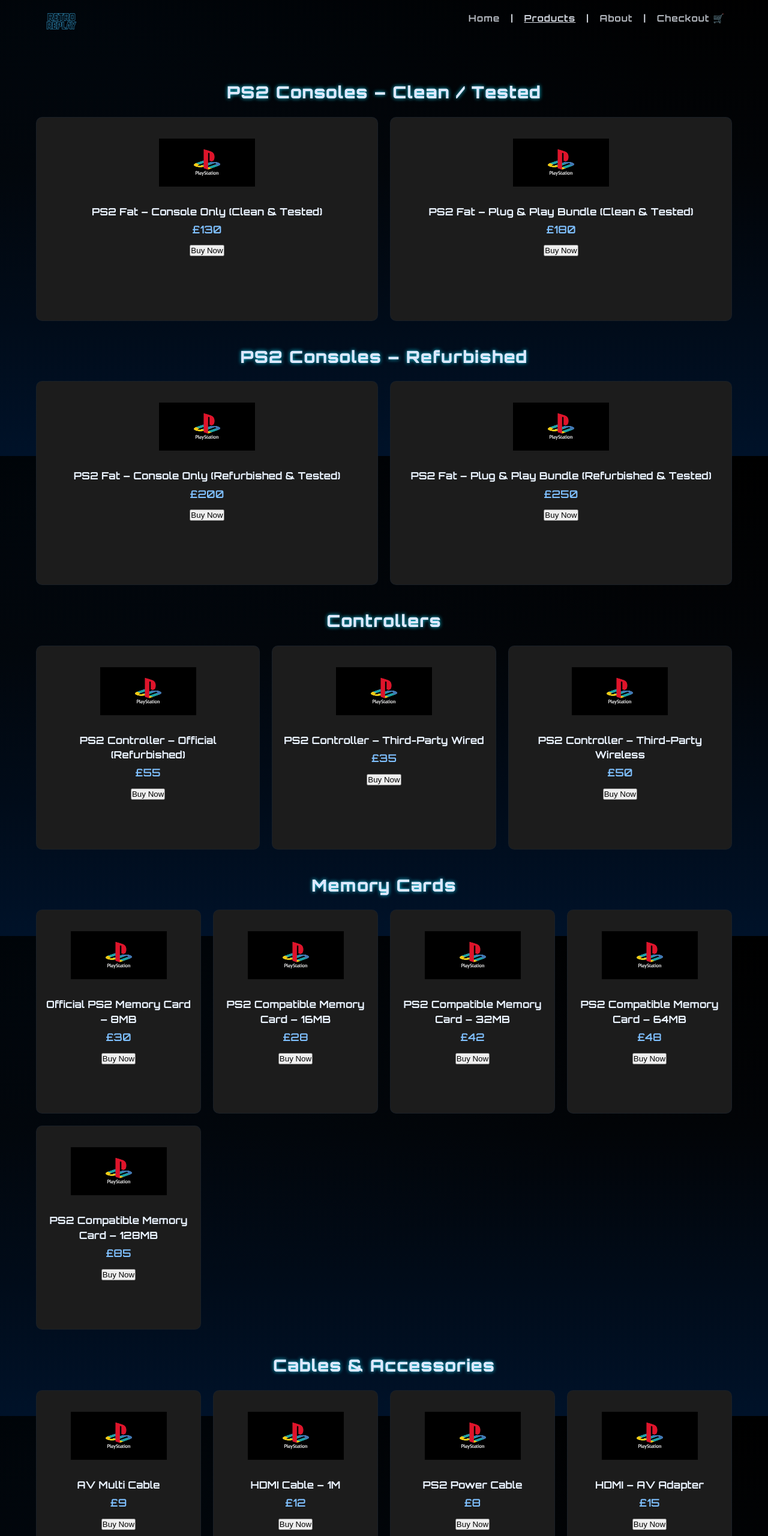
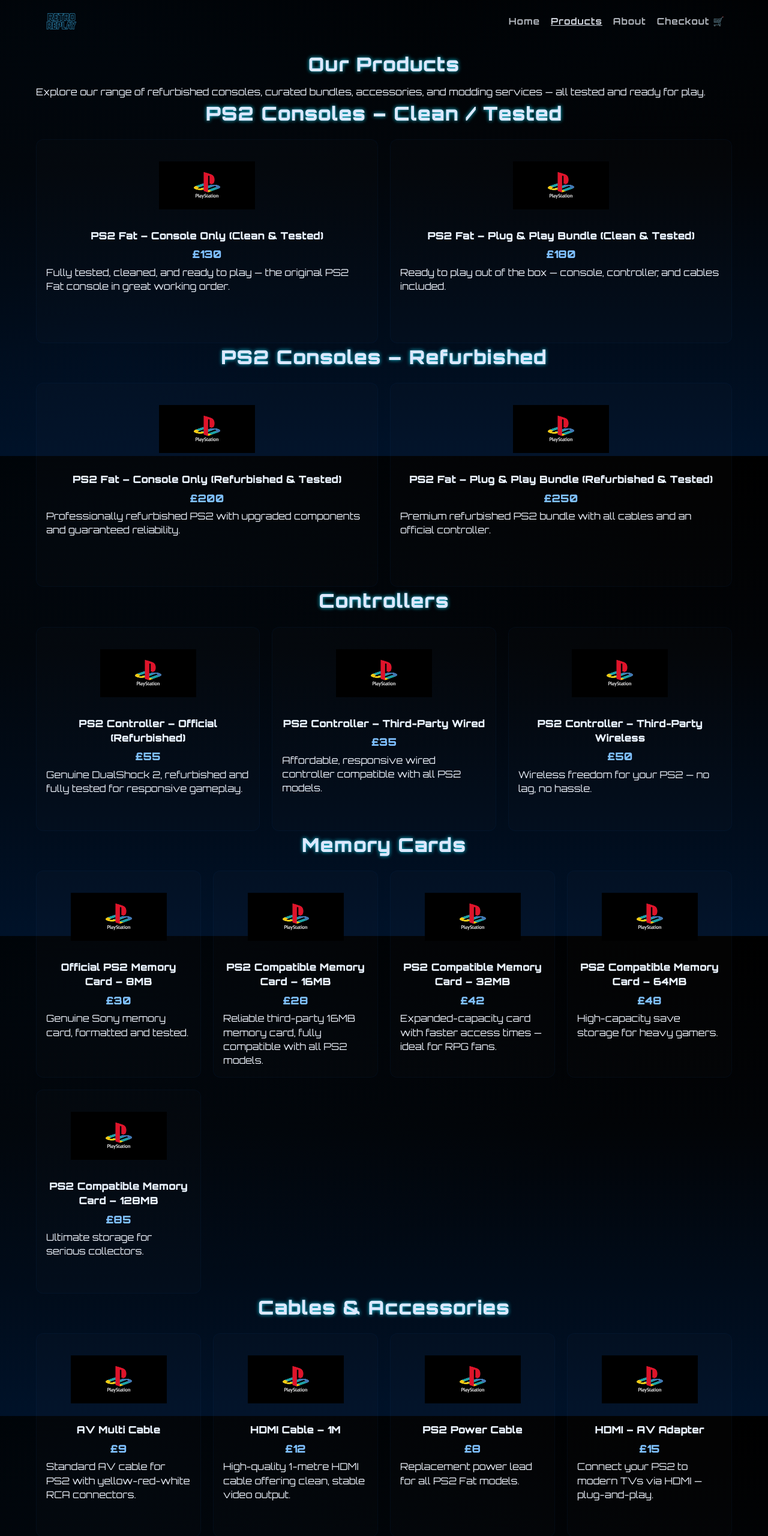
Before and after one commit to Taccountant2026/retro-replay, a plain HTML site: page products.html in a window 1280 px wide. Shown: the part 40-2600 px from the top of the page at 60% size. Drawn offline with Linux system fonts and the light colour scheme; a script that the page names is missing.

Commit message:
Update product listings and styling in products.html
Refactored product listing structure and improved styling.

```diff
--- a/products.html
+++ b/products.html
@@ -6,32 +6,31 @@
   <title>Products — Retro Replay</title>
   <link href="https://fonts.googleapis.com/css2?family=Orbitron:wght@400;600;700;900&display=swap" rel="stylesheet">
   <link rel="stylesheet" href="style.css">
-  <style>
-    .product-grid { display: grid; grid-template-columns: repeat(auto-fit, minmax(250px, 1fr)); gap: 20px; margin-bottom: 40px; }
-    .product-card { background: #1c1c1c; padding: 15px; border-radius: 10px; color: #eee; display: flex; flex-direction: column; align-items: center; text-align: center; }
-    .product-card img { max-width: 100%; margin-bottom: 10px; border-radius: 5px; }
-    .product-card .name { font-weight: 700; margin-bottom: 5px; }
-    .product-card .price { font-weight: 600; margin-bottom: 10px; }
-    .section-title { margin: 30px 0 10px; font-size: 1.75rem; font-weight: 900; text-align: center; }
-    footer { text-align: center; font-size: 0.85rem; padding: 20px 0; color: #aaa; }
-  </style>
 </head>
 <body>
+<div class="ambient"></div>
+<div class="scanlines"></div>
+
 <div class="wrap">
   <header>
-    <div style="display:flex;align-items:center;gap:14px;justify-content:center;margin-bottom:20px;">
+    <div style="display:flex;align-items:center;gap:14px">
       <img src="assets/logo.png" alt="Retro Replay logo" class="logo" style="max-height:60px">
     </div>
-    <nav class="nav" style="text-align:center;margin-bottom:30px;">
-      <a href="index.html">Home</a> |
-      <a href="products.html" class="active">Products</a> |
-      <a href="about.html">About</a> |
+    <nav class="nav">
+      <a href="index.html">Home</a>
+      <a href="products.html" class="active">Products</a>
+      <a href="about.html">About</a>
       <a href="checkout.html">Checkout 🛒</a>
     </nav>
   </header>
 
-  <!-- Consoles – Clean / Tested -->
-  <section>
+  <section class="about-section">
+    <h2 class="section-title">Our Products</h2>
+    <p>Explore our range of refurbished consoles, curated bundles, accessories, and modding services — all tested and ready for play.</p>
+  </section>
+
+  <!-- PRODUCTS GRID -->
+  <section class="product-category">
     <h2 class="section-title">PS2 Consoles – Clean / Tested</h2>
     <div class="product-grid">
 
@@ -40,10 +39,8 @@
         <img src="assets/images.png" alt="PS2 Fat Console Only">
         <div class="name">PS2 Fat – Console Only (Clean & Tested)</div>
         <div class="price">£130</div>
-        <div id="paypal-container-5ZBSDBUWLJ3B4"></div>
-        <form action="https://www.paypal.com/cgi-bin/webscr?cmd=_s-xclick&hosted_button_id=5ZBSDBUWLJ3B4" method="post" target="_blank">
-          <input type="submit" value="Buy Now" />
-        </form>
+        <p>Fully tested, cleaned, and ready to play — the original PS2 Fat console in great working order.</p>
+        <div id="paypal-5ZBSDBUWLJ3B4"></div>
       </div>
 
       <!-- PS2 Fat Plug & Play Bundle -->
@@ -51,237 +48,179 @@
         <img src="assets/images.png" alt="PS2 Fat Plug & Play Bundle">
         <div class="name">PS2 Fat – Plug & Play Bundle (Clean & Tested)</div>
         <div class="price">£180</div>
-        <div id="paypal-container-3HDEMFMFNMF84"></div>
-        <form action="https://www.paypal.com/cgi-bin/webscr?cmd=_s-xclick&hosted_button_id=3HDEMFMFNMF84" method="post" target="_blank">
-          <input type="submit" value="Buy Now" />
-        </form>
+        <p>Ready to play out of the box — console, controller, and cables included.</p>
+        <div id="paypal-3HDEMFMFNMF84"></div>
       </div>
 
     </div>
   </section>
 
-  <!-- Consoles – Refurbished -->
-  <section>
+  <section class="product-category">
     <h2 class="section-title">PS2 Consoles – Refurbished</h2>
     <div class="product-grid">
 
-      <!-- PS2 Fat Console Only Refurbished -->
       <div class="product-card">
         <img src="assets/images.png" alt="Refurbished PS2 Fat Console Only">
         <div class="name">PS2 Fat – Console Only (Refurbished & Tested)</div>
         <div class="price">£200</div>
-        <div id="paypal-container-24UH3R5PRF5UJ"></div>
-        <form action="https://www.paypal.com/cgi-bin/webscr?cmd=_s-xclick&hosted_button_id=24UH3R5PRF5UJ" method="post" target="_blank">
-          <input type="submit" value="Buy Now" />
-        </form>
+        <p>Professionally refurbished PS2 with upgraded components and guaranteed reliability.</p>
+        <div id="paypal-24UH3R5PRF5UJ"></div>
       </div>
 
-      <!-- PS2 Fat Plug & Play Bundle Refurbished -->
       <div class="product-card">
         <img src="assets/images.png" alt="Refurbished PS2 Fat Plug & Play Bundle">
         <div class="name">PS2 Fat – Plug & Play Bundle (Refurbished & Tested)</div>
         <div class="price">£250</div>
-        <div id="paypal-container-FNWGVGF6D3324"></div>
-        <form action="https://www.paypal.com/cgi-bin/webscr?cmd=_s-xclick&hosted_button_id=FNWGVGF6D3324" method="post" target="_blank">
-          <input type="submit" value="Buy Now" />
-        </form>
+        <p>Premium refurbished PS2 bundle with all cables and an official controller.</p>
+        <div id="paypal-FNWGVGF6D3324"></div>
       </div>
 
     </div>
   </section>
 
-  <!-- Controllers -->
-  <section>
+  <section class="product-category">
     <h2 class="section-title">Controllers</h2>
     <div class="product-grid">
 
-      <!-- Official -->
       <div class="product-card">
         <img src="assets/images.png" alt="Official PS2 Controller">
         <div class="name">PS2 Controller – Official (Refurbished)</div>
         <div class="price">£55</div>
-        <div id="paypal-container-X3D4GQWRMGZN4"></div>
-        <form action="https://www.paypal.com/cgi-bin/webscr?cmd=_s-xclick&hosted_button_id=X3D4GQWRMGZN4" method="post" target="_blank">
-          <input type="submit" value="Buy Now" />
-        </form>
+        <p>Genuine DualShock 2, refurbished and fully tested for responsive gameplay.</p>
+        <div id="paypal-X3D4GQWRMGZN4"></div>
       </div>
 
-      <!-- Third-Party Wired -->
       <div class="product-card">
         <img src="assets/images.png" alt="Third-Party Wired PS2 Controller">
         <div class="name">PS2 Controller – Third-Party Wired</div>
         <div class="price">£35</div>
-        <div id="paypal-container-9MRPKXUYHR8QC"></div>
-        <form action="https://www.paypal.com/cgi-bin/webscr?cmd=_s-xclick&hosted_button_id=9MRPKXUYHR8QC" method="post" target="_blank">
-          <input type="submit" value="Buy Now" />
-        </form>
+        <p>Affordable, responsive wired controller compatible with all PS2 models.</p>
+        <div id="paypal-9MRPKXUYHR8QC"></div>
       </div>
 
-      <!-- Third-Party Wireless -->
       <div class="product-card">
         <img src="assets/images.png" alt="Third-Party Wireless PS2 Controller">
         <div class="name">PS2 Controller – Third-Party Wireless</div>
         <div class="price">£50</div>
-        <div id="paypal-container-JCFV9FGY3MHT2"></div>
-        <form action="https://www.paypal.com/cgi-bin/webscr?cmd=_s-xclick&hosted_button_id=JCFV9FGY3MHT2" method="post" target="_blank">
-          <input type="submit" value="Buy Now" />
-        </form>
+        <p>Wireless freedom for your PS2 — no lag, no hassle.</p>
+        <div id="paypal-JCFV9FGY3MHT2"></div>
       </div>
 
     </div>
   </section>
 
-  <!-- Memory Cards -->
-  <section>
+  <section class="product-category">
     <h2 class="section-title">Memory Cards</h2>
     <div class="product-grid">
 
-      <!-- 8MB -->
       <div class="product-card">
-        <img src="assets/images.png" alt="Official PS2 Memory Card 8MB">
+        <img src="assets/images.png" alt="Official PS2 Memory Card – 8MB">
         <div class="name">Official PS2 Memory Card – 8MB</div>
         <div class="price">£30</div>
-        <div id="paypal-container-3NAWLTNHHMFGE"></div>
-        <form action="https://www.paypal.com/cgi-bin/webscr?cmd=_s-xclick&hosted_button_id=3NAWLTNHHMFGE" method="post" target="_blank">
-          <input type="submit" value="Buy Now" />
-        </form>
+        <p>Genuine Sony memory card, formatted and tested.</p>
+        <div id="paypal-3NAWLTNHHMFGE"></div>
       </div>
 
-      <!-- 16MB -->
       <div class="product-card">
-        <img src="assets/images.png" alt="PS2 Memory Card 16MB">
+        <img src="assets/images.png" alt="PS2 Compatible Memory Card – 16MB">
         <div class="name">PS2 Compatible Memory Card – 16MB</div>
         <div class="price">£28</div>
-        <div id="paypal-container-8P3KACX5Q3WC6"></div>
-        <form action="https://www.paypal.com/cgi-bin/webscr?cmd=_s-xclick&hosted_button_id=8P3KACX5Q3WC6" method="post" target="_blank">
-          <input type="submit" value="Buy Now" />
-        </form>
+        <p>Reliable third-party 16MB memory card, fully compatible with all PS2 models.</p>
+        <div id="paypal-8P3KACX5Q3WC6"></div>
       </div>
 
-      <!-- 32MB -->
       <div class="product-card">
-        <img src="assets/images.png" alt="PS2 Memory Card 32MB">
+        <img src="assets/images.png" alt="PS2 Compatible Memory Card – 32MB">
         <div class="name">PS2 Compatible Memory Card – 32MB</div>
         <div class="price">£42</div>
-        <div id="paypal-container-EGAQZHPY97222"></div>
-        <form action="https://www.paypal.com/cgi-bin/webscr?cmd=_s-xclick&hosted_button_id=EGAQZHPY97222" method="post" target="_blank">
-          <input type="submit" value="Buy Now" />
-        </form>
+        <p>Expanded-capacity card with faster access times — ideal for RPG fans.</p>
+        <div id="paypal-EGAQZHPY97222"></div>
       </div>
 
-      <!-- 64MB -->
       <div class="product-card">
-        <img src="assets/images.png" alt="PS2 Memory Card 64MB">
+        <img src="assets/images.png" alt="PS2 Compatible Memory Card – 64MB">
         <div class="name">PS2 Compatible Memory Card – 64MB</div>
         <div class="price">£48</div>
-        <div id="paypal-container-ZB2G3CN5Z6WRS"></div>
-        <form action="https://www.paypal.com/cgi-bin/webscr?cmd=_s-xclick&hosted_button_id=ZB2G3CN5Z6WRS" method="post" target="_blank">
-          <input type="submit" value="Buy Now" />
-        </form>
+        <p>High-capacity save storage for heavy gamers.</p>
+        <div id="paypal-ZB2G3CN5Z6WRS"></div>
       </div>
 
-      <!-- 128MB -->
       <div class="product-card">
-        <img src="assets/images.png" alt="PS2 Memory Card 128MB">
+        <img src="assets/images.png" alt="PS2 Compatible Memory Card – 128MB">
         <div class="name">PS2 Compatible Memory Card – 128MB</div>
         <div class="price">£85</div>
-        <div id="paypal-container-YZRF9S57E2W5U"></div>
-        <form action="https://www.paypal.com/cgi-bin/webscr?cmd=_s-xclick&hosted_button_id=YZRF9S57E2W5U" method="post" target="_blank">
-          <input type="submit" value="Buy Now" />
-        </form>
+        <p>Ultimate storage for serious collectors.</p>
+        <div id="paypal-YZRF9S57E2W5U"></div>
       </div>
 
     </div>
   </section>
 
-  <!-- Cables & Accessories -->
-  <section>
+  <section class="product-category">
     <h2 class="section-title">Cables & Accessories</h2>
     <div class="product-grid">
 
-      <!-- AV Multi Cable -->
       <div class="product-card">
         <img src="assets/images.png" alt="AV Multi Cable">
         <div class="name">AV Multi Cable</div>
         <div class="price">£9</div>
-        <div id="paypal-container-ARVYRKFQ3JW7U"></div>
-        <form action="https://www.paypal.com/cgi-bin/webscr?cmd=_s-xclick&hosted_button_id=ARVYRKFQ3JW7U" method="post" target="_blank">
-          <input type="submit" value="Buy Now" />
-        </form>
+        <p>Standard AV cable for PS2 with yellow-red-white RCA connectors.</p>
+        <div id="paypal-ARVYRKFQ3JW7U"></div>
       </div>
 
-      <!-- HDMI Cable -->
       <div class="product-card">
-        <img src="assets/images.png" alt="HDMI Cable 1M">
+        <img src="assets/images.png" alt="HDMI Cable - 1M">
         <div class="name">HDMI Cable – 1M</div>
         <div class="price">£12</div>
-        <div id="paypal-container-AEEP26CFY5ZQE"></div>
-        <form action="https://www.paypal.com/cgi-bin/webscr?cmd=_s-xclick&hosted_button_id=AEEP26CFY5ZQE" method="post" target="_blank">
-          <input type="submit" value="Buy Now" />
-        </form>
+        <p>High-quality 1-metre HDMI cable offering clean, stable video output.</p>
+        <div id="paypal-AEEP26CFY5ZQE"></div>
       </div>
 
-      <!-- Power Cable -->
       <div class="product-card">
         <img src="assets/images.png" alt="PS2 Power Cable">
         <div class="name">PS2 Power Cable</div>
         <div class="price">£8</div>
-        <div id="paypal-container-FWM8PZDAECU64"></div>
-        <form action="https://www.paypal.com/cgi-bin/webscr?cmd=_s-xclick&hosted_button_id=FWM8PZDAECU64" method="post" target="_blank">
-          <input type="submit" value="Buy Now" />
-        </form>
+        <p>Replacement power lead for all PS2 Fat models.</p>
+        <div id="paypal-FWM8PZDAECU64"></div>
       </div>
 
-      <!-- HDMI – AV Adapter -->
       <div class="product-card">
         <img src="assets/images.png" alt="HDMI – AV Adapter">
         <div class="name">HDMI – AV Adapter</div>
         <div class="price">£15</div>
-        <div id="paypal-container-FBYSXR7KJWMMN"></div>
-        <form action="https://www.paypal.com/cgi-bin/webscr?cmd=_s-xclick&hosted_button_id=FBYSXR7KJWMMN" method="post" target="_blank">
-          <input type="submit" value="Buy Now" />
-        </form>
+        <p>Connect your PS2 to modern TVs via HDMI — plug-and-play.</p>
+        <div id="paypal-FBYSXR7KJWMMN"></div>
       </div>
 
     </div>
   </section>
 
-  <!-- Custom / Modding Services -->
-  <section>
+  <section class="product-category">
     <h2 class="section-title">Custom / Modding Services</h2>
     <div class="product-grid">
 
-      <!-- Preloaded HDD -->
       <div class="product-card">
         <img src="assets/images.png" alt="Preloaded HDD">
         <div class="name">Preloaded HDD</div>
         <div class="price">£80+</div>
-        <div id="paypal-container-D98EQNG5DDRTW"></div>
-        <form action="https://www.paypal.com/cgi-bin/webscr?cmd=_s-xclick&hosted_button_id=D98EQNG5DDRTW" method="post" target="_blank">
-          <input type="submit" value="Buy Now" />
-        </form>
+        <p>Preinstalled hard drive with FreeMcBoot — setup only, games not included.</p>
+        <div id="paypal-D98EQNG5DDRTW"></div>
       </div>
 
-      <!-- Preloaded Memory Card -->
       <div class="product-card">
         <img src="assets/images.png" alt="Preloaded Memory Card">
         <div class="name">Preloaded Memory Card</div>
         <div class="price">£30+</div>
-        <div id="paypal-container-FB8WMNP7L9P8Q"></div>
-        <form action="https://www.paypal.com/cgi-bin/webscr?cmd=_s-xclick&hosted_button_id=FB8WMNP7L9P8Q" method="post" target="_blank">
-          <input type="submit" value="Buy Now" />
-        </form>
+        <p>Bootable memory card with FreeMcBoot installed — ready for modding.</p>
+        <div id="paypal-FB8WMNP7L9P8Q"></div>
       </div>
 
-      <!-- Custom Modding Service -->
       <div class="product-card">
         <img src="assets/images.png" alt="Custom Modding Service">
         <div class="name">Custom Modding Service</div>
         <div class="price">£150+</div>
-        <div id="paypal-container-KZTTHJVUHAFZC"></div>
-        <form action="https://www.paypal.com/cgi-bin/webscr?cmd=_s-xclick&hosted_button_id=KZTTHJVUHAFZC" method="post" target="_blank">
-          <input type="submit" value="Buy Now" />
-        </form>
+        <p>Professional PS2 modding — FreeMcBoot install, fan upgrades, HDD setup, and custom cosmetic options.</p>
+        <div id="paypal-KZTTHJVUHAFZC"></div>
       </div>
 
     </div>
@@ -293,18 +232,34 @@
   </footer>
 </div>
 
-<!-- PayPal SDK -->
+<!-- PAYPAL SCRIPT -->
 <script src="https://www.paypal.com/sdk/js?client-id=AYXmDuhylfxtnuRz3E2EzoyXNO0HnxJAXr_DQauHlsoawJjLKel8W17luzhp1_52OlIh9qjJYDggdf8o&currency=GBP"></script>
+<script>
+  const buttons = [
+    { id: "paypal-5ZBSDBUWLJ3B4", hostedButtonId: "5ZBSDBUWLJ3B4" },
+    { id: "paypal-3HDEMFMFNMF84", hostedButtonId: "3HDEMFMFNMF84" },
+    { id: "paypal-24UH3R5PRF5UJ", hostedButtonId: "24UH3R5PRF5UJ" },
+    { id: "paypal-FNWGVGF6D3324", hostedButtonId: "FNWGVGF6D3324" },
+    { id: "paypal-X3D4GQWRMGZN4", hostedButtonId: "X3D4GQWRMGZN4" },
+    { id: "paypal-9MRPKXUYHR8QC", hostedButtonId: "9MRPKXUYHR8QC" },
+    { id: "paypal-JCFV9FGY3MHT2", hostedButtonId: "JCFV9FGY3MHT2" },
+    { id: "paypal-3NAWLTNHHMFGE", hostedButtonId: "3NAWLTNHHMFGE" },
+    { id: "paypal-8P3KACX5Q3WC6", hostedButtonId: "8P3KACX5Q3WC6" },
+    { id: "paypal-EGAQZHPY97222", hostedButtonId: "EGAQZHPY97222" },
+    { id: "paypal-ZB2G3CN5Z6WRS", hostedButtonId: "ZB2G3CN5Z6WRS" },
+    { id: "paypal-YZRF9S57E2W5U", hostedButtonId: "YZRF9S57E2W5U" },
+    { id: "paypal-ARVYRKFQ3JW7U", hostedButtonId: "ARVYRKFQ3JW7U" },
+    { id: "paypal-AEEP26CFY5ZQE", hostedButtonId: "AEEP26CFY5ZQE" },
+    { id: "paypal-FWM8PZDAECU64", hostedButtonId: "FWM8PZDAECU64" },
+    { id: "paypal-FBYSXR7KJWMMN", hostedButtonId: "FBYSXR7KJWMMN" },
+    { id: "paypal-D98EQNG5DDRTW", hostedButtonId: "D98EQNG5DDRTW" },
+    { id: "paypal-FB8WMNP7L9P8Q", hostedButtonId: "FB8WMNP7L9P8Q" },
+    { id: "paypal-KZTTHJVUHAFZC", hostedButtonId: "KZTTHJVUHAFZC" }
+  ];
 
-<!-- Render all Smart Buttons -->
-<script>
-  paypal.Buttons({ style: { layout: 'vertical' } }).render('#paypal-container-5ZBSDBUWLJ3B4');
-  paypal.Buttons({ style: { layout: 'vertical' } }).render('#paypal-container-3HDEMFMFNMF84');
-  paypal.Buttons({ style: { layout: 'vertical' } }).render('#paypal-container-24UH3R5PRF5UJ');
-  paypal.Buttons({ style: { layout: 'vertical' } }).render('#paypal-container-FNWGVGF6D3324');
-  paypal.Buttons({ style: { layout: 'vertical' } }).render('#paypal-container-X3D4GQWRMGZN4');
-  paypal.Buttons({ style: { layout: 'vertical' } }).render('#paypal-container-9MRPKXUYHR8QC');
-  paypal.Buttons({ style: { layout: 'vertical' } }).render('#paypal-container-JCFV9FGY3MHT2');
-  paypal.Buttons({ style: { layout: 'vertical' } }).render('#paypal-container-3NAWLTNHHMFGE');
-  paypal.Buttons({ style: { layout: 'vertical' } }).render('#paypal-container-8P3KACX5Q3WC6');
-  paypal.Buttons({ style: { layout: 'vertical' } }).render('#paypal-container-E
+  buttons.forEach(b => {
+    paypal.HostedButtons({ hostedButtonId: b.hostedButtonId }).render(`#${b.id}`);
+  });
+</script>
+</body>
+</html>
```
